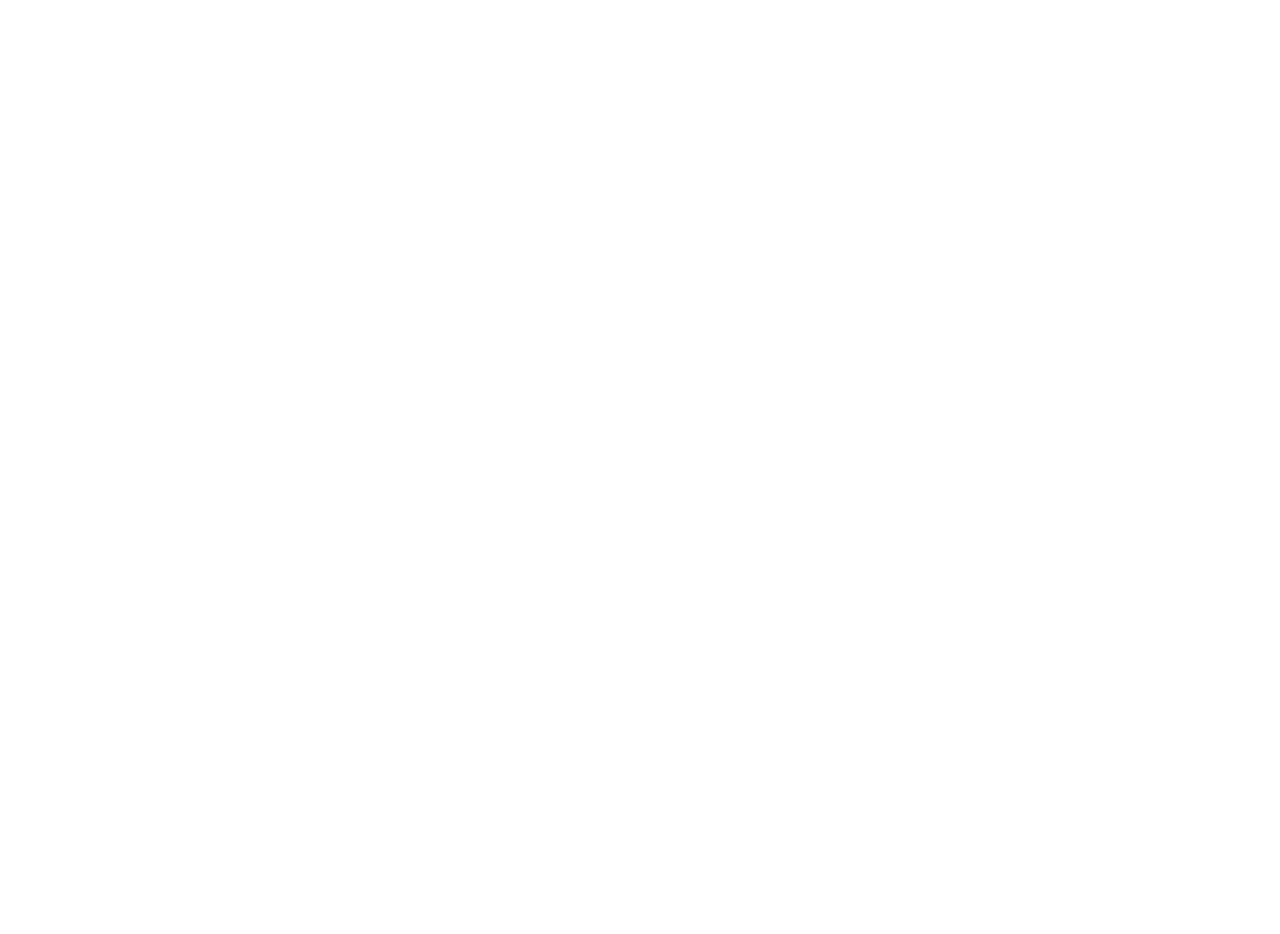
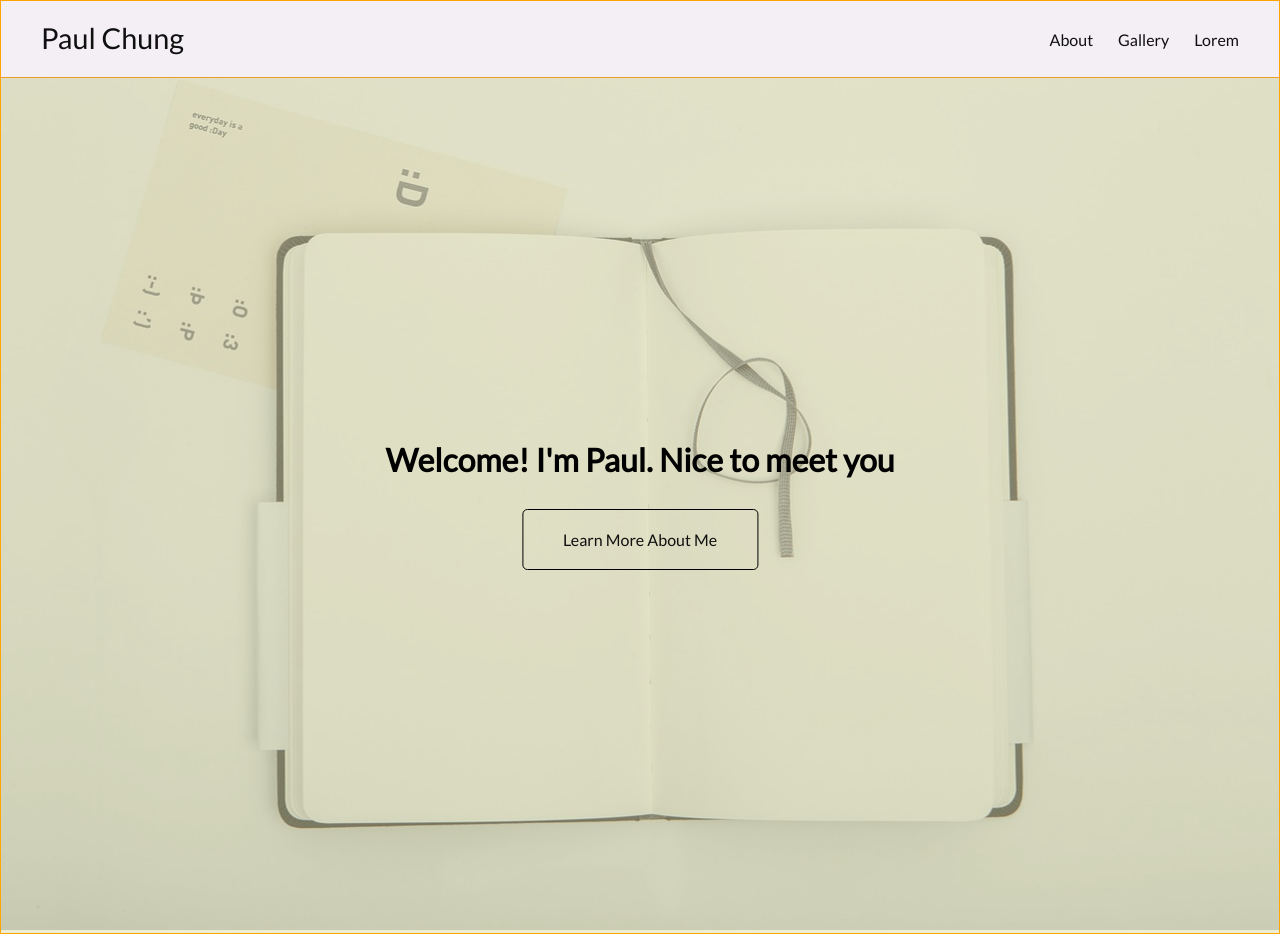
Before and after one commit to pisc9211/my-portfolio, a plain HTML site: page index.html in a window 1280 px wide. Before the commit the page ends 800 px from the top, so only its background shows below. Drawn offline with Linux system fonts and the light colour scheme.

Commit message:
added cover photo

```diff
--- a/css/style.css
+++ b/css/style.css
@@ -14,6 +14,87 @@
 }
 
 body {
-    font-size: 14px;
-    font-family: 'Nunito', sans-serif;
+    font-family: 'Lato', sans-serif;
+    background-color: #e3e3e3;
+    display: block;
 }
+
+
+.container {
+    max-width: 1280px;
+    margin: 0 auto;
+    background-color: var(--main-white);
+    border: 1px solid orange;
+    overflow: auto;
+}
+
+a {
+    text-decoration: none;
+    color: var(--main-dark);
+}
+
+/* HEADER */
+
+.site-header {
+    min-height: 77px;
+    padding: 20px 40px;
+    position: sticky;
+    top: 0;
+    z-index: 999;
+    border-bottom: 1px solid var(--pastel-orange);
+    display: flex;
+    justify-content: space-between;
+    color: var(--main-dark);
+}
+
+.header-title {
+    font-size: 1.8em;
+}
+
+.navbar-list {
+    list-style: none;
+    display: flex;
+    height: 100%;
+    align-items: center;
+}
+
+.navbar-list li {
+    display: inline-block;
+    margin-left: 25px;
+}
+
+/* COVER */
+
+.image {
+    position: relative;
+}
+
+img {
+    width: 100%;
+}
+
+.overlay {
+    position: absolute;
+    height: 100%;
+    width: 100%;
+    top: 0;
+    background-color: rgba(228, 230, 163, 0.4);
+    z-index: 5;
+}
+
+.welcome-message {
+    position: absolute;
+    top: 50%;
+    left: 50%;
+    transform: translate(-50%, -50%);
+    z-index: 10;
+    text-align: center;
+}
+
+.about-btn {
+    border: 1px solid black;
+    padding: 20px 40px;
+    display: inline-block;
+    margin: 30px auto 0px auto;
+    border-radius: 5px;
+}
--- a/index.html
+++ b/index.html
@@ -4,15 +4,34 @@
     <meta charset="UTF-8">
     <meta name="viewport" content="width=device-width, initial-scale=1.0">
     <meta http-equiv="X-UA-Compatible" content="ie=edge">
-    <link href="https://fonts.googleapis.com/css?family=Nunito&display=swap" rel="stylesheet">
+    <link href="https://fonts.googleapis.com/css?family=Lato&display=swap" rel="stylesheet">
     <script src="https://kit.fontawesome.com/92927c0965.js"></script>
+    <link rel="stylesheet" href="css/style.css">
     <title>Paul Chung</title>
 </head>
 <body>
+    <div class="container">
+        <header class="site-header">
+            <div class="header-title"><a href="#">Paul Chung</a></div>
+            <nav class="navbar">
+                <ul class="navbar-list">
+                    <li class="navbar-item"><a href="#">About</a></li>
+                    <li class="navbar-item"><a href="#">Gallery</a></li>
+                    <li class="navbar-item"><a href="#">Lorem</a></li>
+                </ul>
+            </nav>
+        </header>
 
-    <div class="navbar">
+        <div class="image">
 
+            <div class="overlay"></div>
+            <img src="css/img/cover.jpg" alt="cover-picture">
+            <div class="welcome-message">
+                <h1>Welcome! I'm Paul. Nice to meet you</h1>
+                <a class="about-btn" href="pages/about.html">Learn More About Me</a>
+            </div>
+
+        </div>
     </div>
-
 </body>
 </html>
```
Also changed, not shown: css/img/cover.jpg (added), pages/about.html (added), pages/gallery.html (added).
